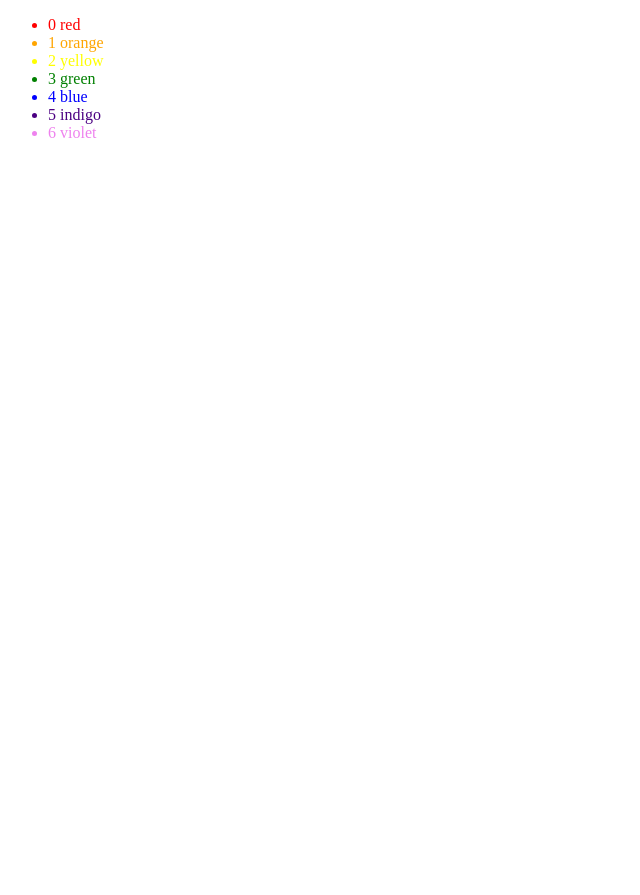
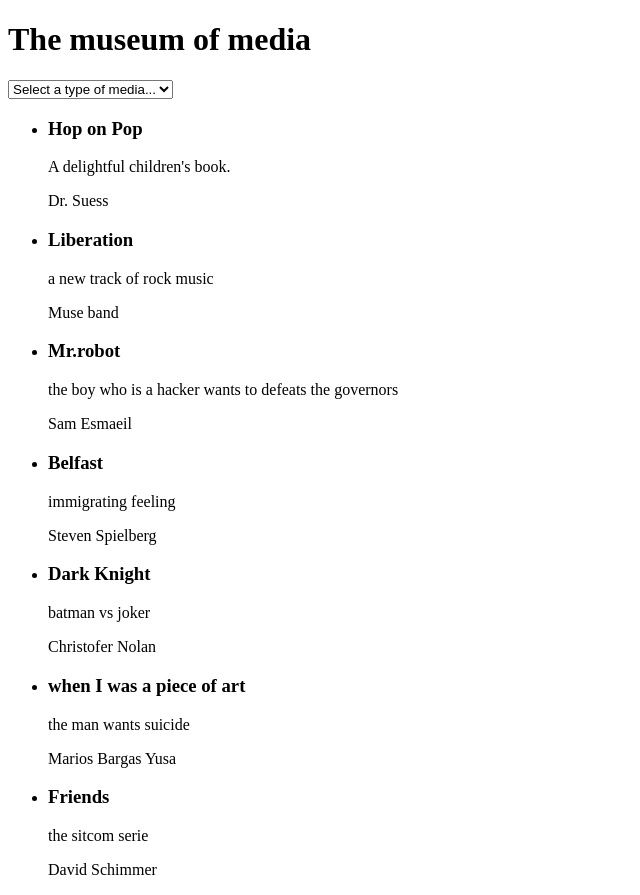
Before and after one commit to FaridFarahmandf/vue-v2-tutorial, a plain HTML site: page index.html in a window 1280 px wide. Shown: the whole page, without its empty margins (0-640 px from the left). Before the commit the page ends 800 px from the top, so only its background shows below. Drawn offline with nearby package versions, Linux system fonts and the light colour scheme.

Commit message:
making a media example

```diff
--- a/app.js
+++ b/app.js
@@ -1,10 +1,61 @@
-//lesson6
+//lesson7
 
-const colorRainbow = ["red", "orange", "yellow","green", "blue", "indigo", "violet"];
+const media = [
+    {
+        title:"Hop on Pop",
+        description: "A delightful children's book.",
+        type: "book",
+        contributor: "Dr. Suess",
+        showDetail: false
+    },
+    {
+        title:"Liberation",
+        description: "a new track of rock music",
+        type: "music",
+        contributor: "Muse band",
+        showDetail: false
+    },
+    {
+        title:"Mr.robot",
+        description: "the boy who is a hacker wants to defeats the governors",
+        type: "streaming video",
+        contributor: "Sam Esmaeil",
+        showDetail: false
+    },
+    {
+        title:"Belfast",
+        description: "immigrating feeling",
+        type: "DVD",
+        contributor: "Steven Spielberg",
+        showDetail: false
+    },
+    {
+        title:"Dark Knight",
+        description: "batman vs joker",
+        type: "DVD",
+        contributor: "Christofer Nolan",
+        showDetail: false
+    },
+    {
+        title:"when I was a piece of art",
+        description: "the man wants suicide",
+        type: "book",
+        contributor: "Marios Bargas Yusa",
+        showDetail: false
+    },
+    {
+        title:"Friends",
+        description: "the sitcom serie",
+        type: "streaming video",
+        contributor: "David Schimmer",
+        showDetail: false
+    },
+]
 
-const colors = new Vue({
-    el: "#colors",
-    data: {
-        colors: colorRainbow,
+const mediaList = new Vue({
+    el:"#media-list",
+    data:{
+        title: "The museum of media",
+        mediaList: media,
     }
 })
--- a/index.html
+++ b/index.html
@@ -7,11 +7,23 @@
     <title>Document</title>
 </head>
 <body>
-    <!--lesson6-->
-    <div id="colors">
-        <ul>
-            <li v-for="(color, index) in colors" :style="{color:color}">{{index}} {{color}}</li>
-        </ul>
+    <!--lesson7-->
+    <div class="container">
+        <div id="media-list">
+            <h1>{{ title }}</h1>
+            <select>
+                <option>Select a type of media...</option>
+            </select>
+            <ul>
+                <li v-for="media in mediaList">
+                    <h3> {{ media.title }} </h3>
+                    <div>
+                        <p>{{media.description}}</p>
+                        <p>{{media.contributor}}</p>
+                    </div>
+                </li>
+            </ul>
+        </div>
     </div>
     <script src="https://cdn.jsdelivr.net/npm/vue@2.5.16/dist/vue.js"></script>
     <script src="app.js"></script>
```
